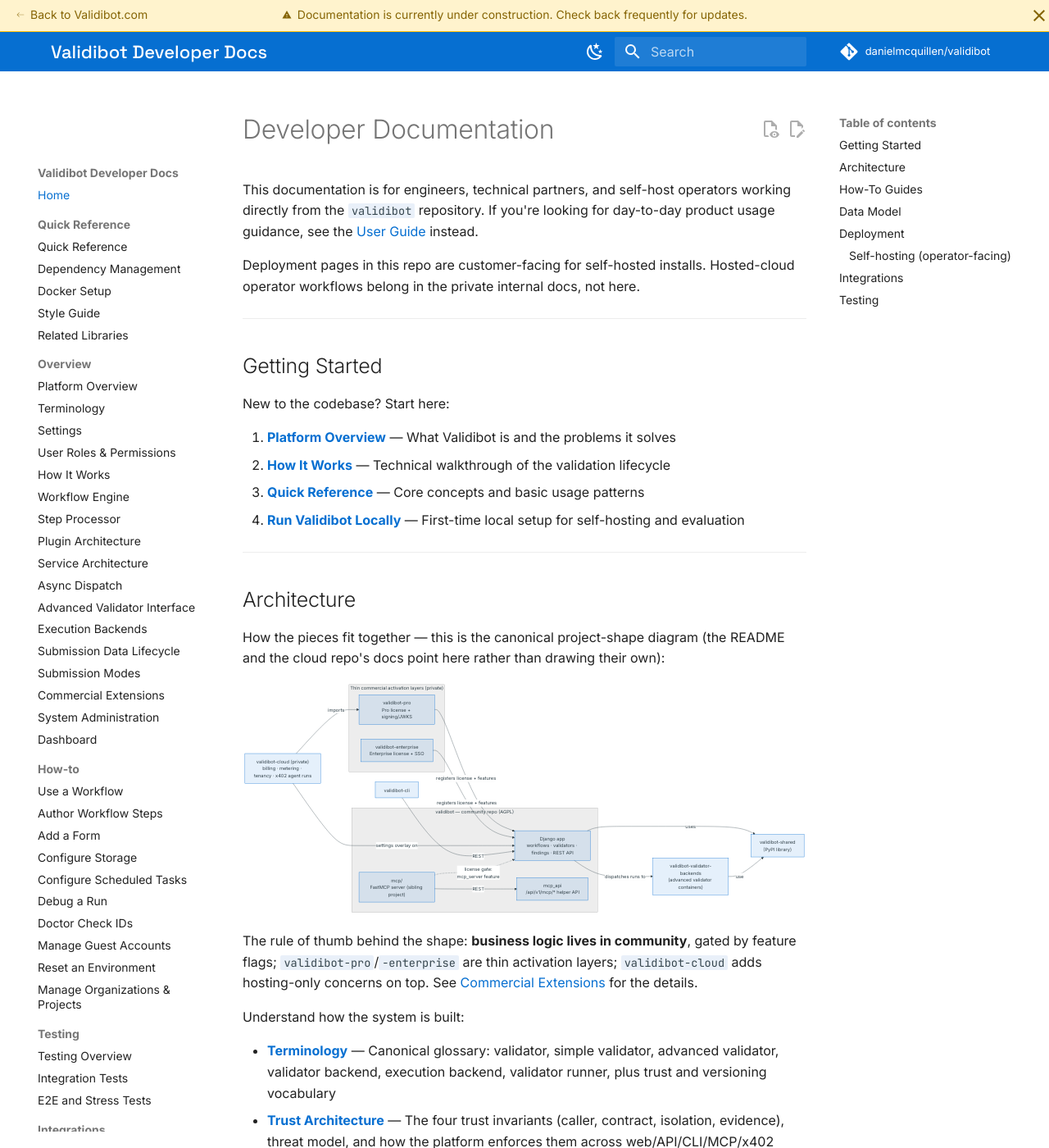
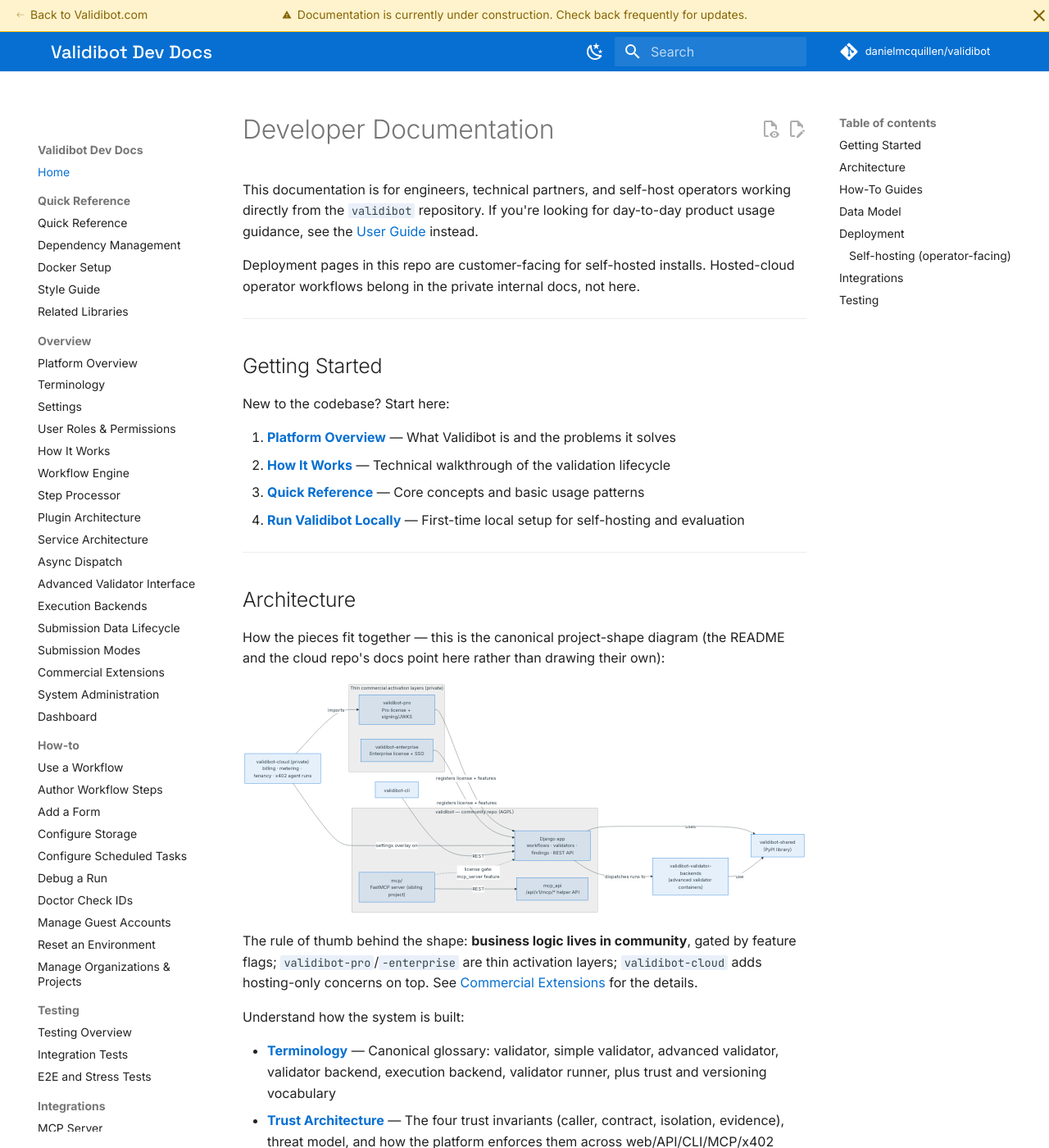
Before and after one commit to danielmcquillen/validibot, an MkDocs documentation site: the page built from docs/dev_docs/index.md, in a window 1280 px wide and 1400 px high. Shown: the whole window at 82% size. Built offline with MkDocs 1.6.1 and Material for MkDocs 9.7.7, drawn with Linux system fonts in a browser that asks for light colours; comment, search, counter and statistics services are not loaded.

Commit message:
update docs

```diff
--- a/docs/dev_docs/overrides/partials/logo.html
+++ b/docs/dev_docs/overrides/partials/logo.html
@@ -5,5 +5,5 @@
   aria-label="{{ config.site_name }}"
   data-md-component="logo"
 >
-  <span class="validibot-brand-name">Validibot Developer Docs</span>
+  <span class="validibot-brand-name">Validibot Dev Docs</span>
 </a>
--- a/docs/dev_docs/stylesheets/extra.css
+++ b/docs/dev_docs/stylesheets/extra.css
@@ -1,4 +1,4 @@
-/* Validibot Developer Docs - Custom Styling
+/* Validibot Dev Docs - Custom Styling
    Matches validibot.com branding
 */
 
@@ -40,6 +40,15 @@
 /* Hide the default site title since we're showing it in the logo */
 .md-header__topic:first-child {
   display: none;
+}
+
+/* Current page title shown in the header (Material's second header
+   topic, e.g. "Running Validibot with Docker"). It has no explicit
+   color, so it falls back to near-black, which reads poorly on the
+   blue header. Tint it a very light blue — the header stays blue in
+   slate too, so one rule covers both light and dark mode. */
+.md-header__title {
+  color: #cfe5fb;
 }
 
 /* Combined announcement bar - back link + WIP notice */
--- a/mkdocs.dev.yml
+++ b/mkdocs.dev.yml
@@ -1,4 +1,4 @@
-site_name: Validibot Developer Docs
+site_name: Validibot Dev Docs
 site_description: Internal documentation for Validibot contributors.
 site_url: https://dev.validibot.com/
 site_author: Daniel McQuillen
```
